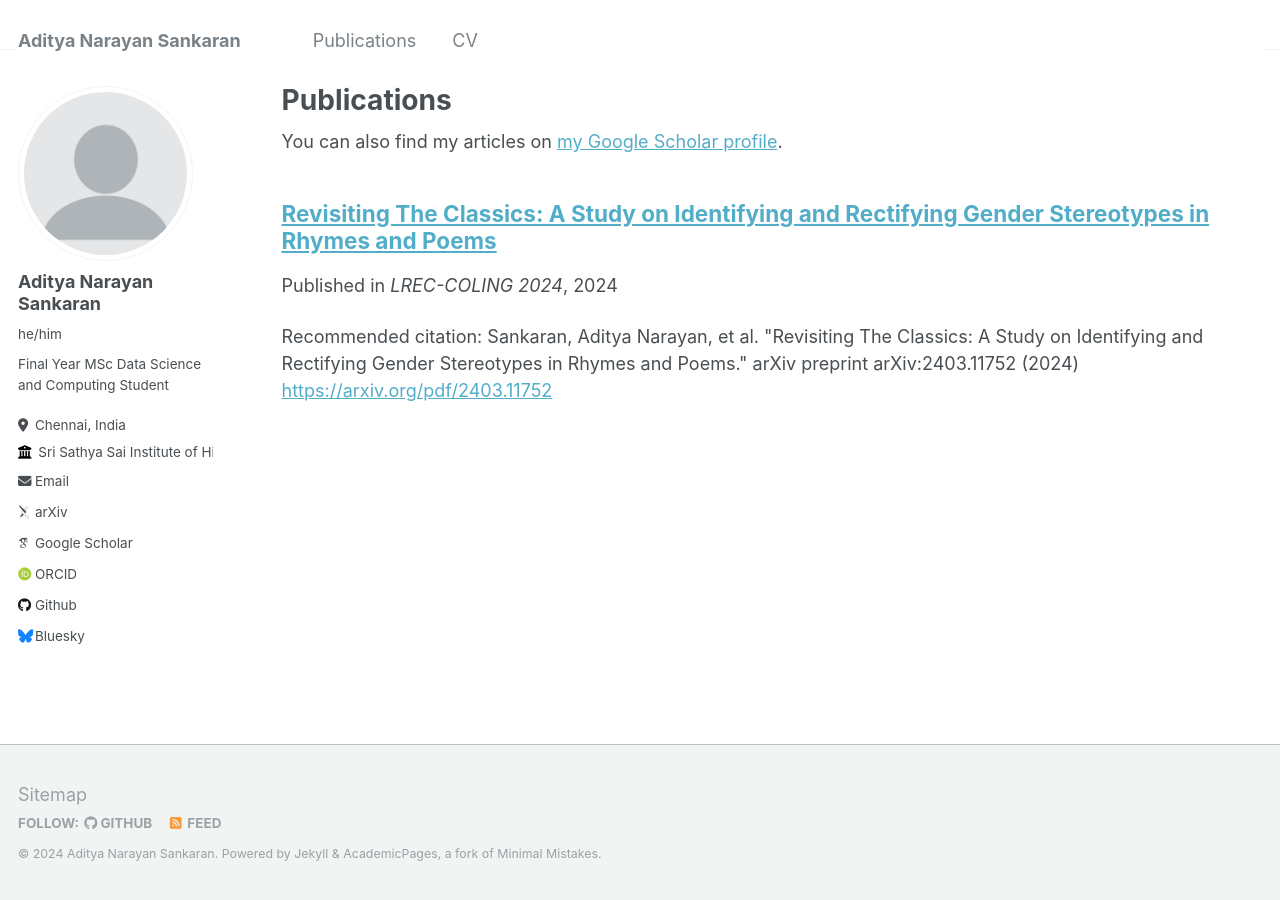
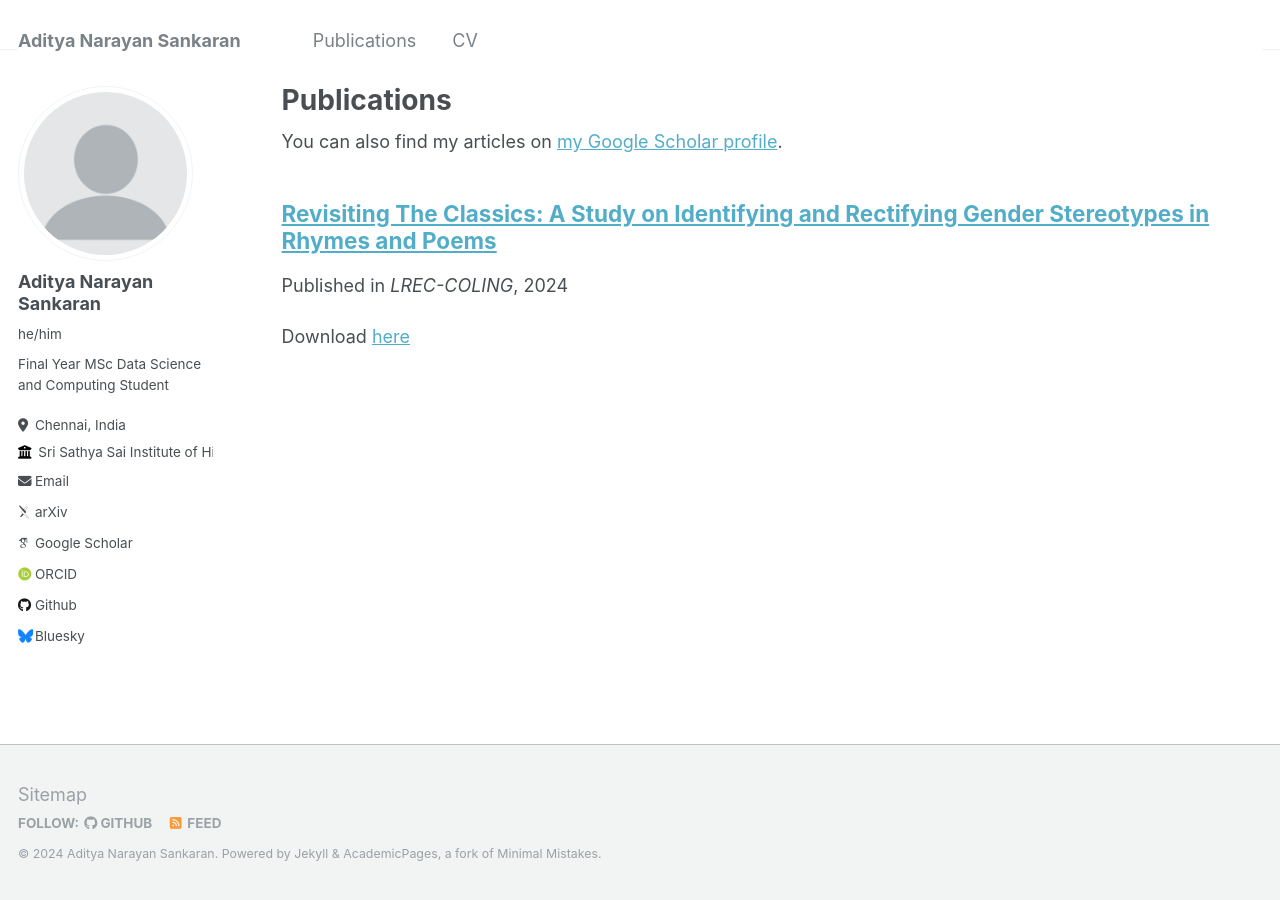
Before and after one commit to callmesanfornow/callmesanfornow.github.io, a Jekyll site: the page built from _pages/publications.md, in a window 1280 px wide. Built offline with Jekyll 4.4.1, drawn with Linux system fonts in a browser that asks for light colours; some web fonts are replaced.

Commit message:
Update 2024-03-18-Revisiting-The-Classics.md

```diff
--- a/_publications/2024-03-18-Revisiting-The-Classics.md
+++ b/_publications/2024-03-18-Revisiting-The-Classics.md
@@ -4,9 +4,9 @@ collection: publications
 permalink: /publications/2024-03-18-Revisiting-The-Classics.md
 excerpt: ''
 date: 2024-03-18
-venue: 'LREC-COLING 2024'
+venue: 'LREC-COLING'
 paperurl: 'https://arxiv.org/pdf/2403.11752'
-citation: 'Sankaran, Aditya Narayan, et al. "Revisiting The Classics: A Study on Identifying and Rectifying Gender Stereotypes in Rhymes and Poems." arXiv preprint arXiv:2403.11752 (2024)'
+# citation: 'Sankaran, Aditya Narayan, et al. "Revisiting The Classics: A Study on Identifying and Rectifying Gender Stereotypes in Rhymes and Poems." arXiv preprint arXiv:2403.11752 (2024)'
 ---
 
 Rhymes and poems are a powerful medium for transmitting cultural norms and societal roles. However, the pervasive existence of gender stereotypes in these works perpetuates biased perceptions and limits the scope of individuals' identities. Past works have shown that stereotyping and prejudice emerge in early childhood, and developmental research on causal mechanisms is critical for understanding and controlling stereotyping and prejudice. This work contributes by gathering a dataset of rhymes and poems to identify gender stereotypes and propose a model with 97% accuracy to identify gender bias. Gender stereotypes were rectified using a Large Language Model (LLM) and its effectiveness was evaluated in a comparative survey against human educator rectifications. To summarize, this work highlights the pervasive nature of gender stereotypes in literary works and reveals the potential of LLMs to rectify gender stereotypes. This study raises awareness and promotes inclusivity within artistic expressions, making a significant contribution to the discourse on gender equality.
```
